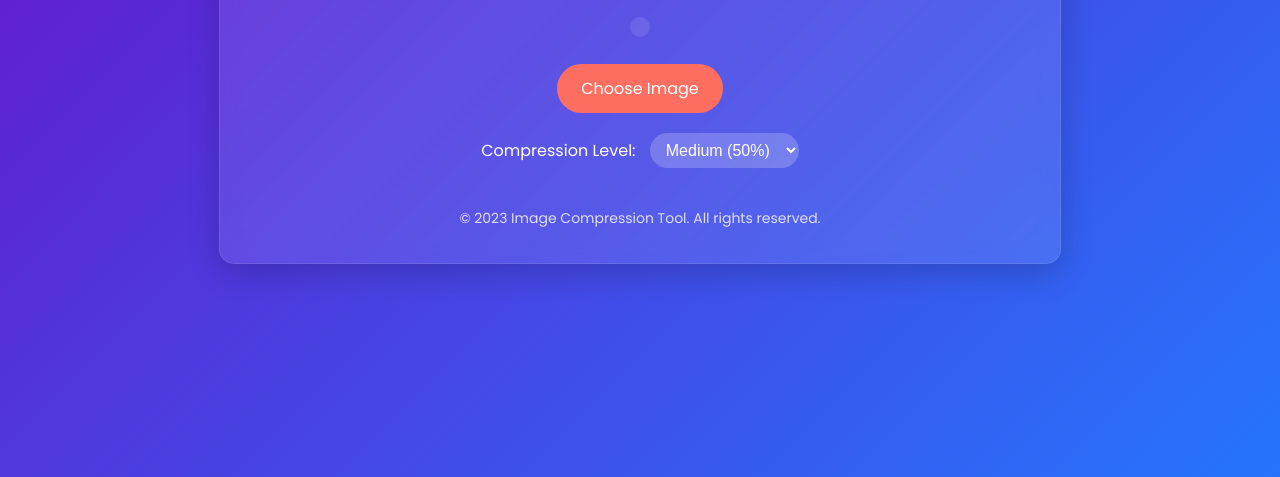
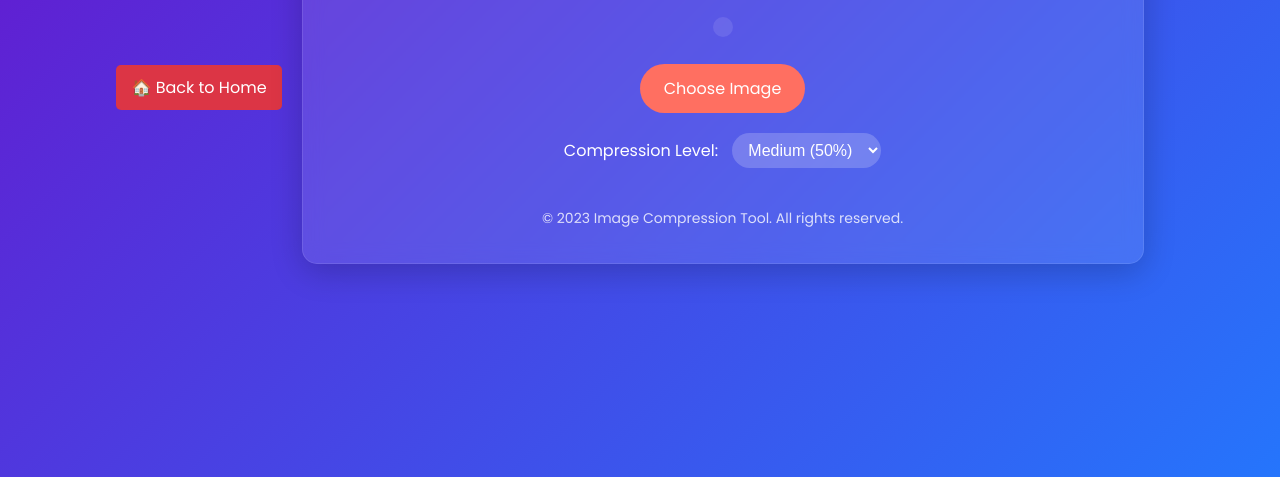
Before and after one commit to rflairweb/tool, a plain HTML site: page image-compressor.html in a window 1280 px wide. Shown: the part 323-800 px from the top of the page. Drawn offline with Linux system fonts and the light colour scheme.

Commit message:
Update image-compressor.html

```diff
--- a/image-compressor.html
+++ b/image-compressor.html
@@ -164,6 +164,13 @@
   <link href="https://fonts.googleapis.com/css2?family=Poppins:wght@400;500;600&display=swap" rel="stylesheet">
 </head>
 <body>
+
+<div style="margin-top: 20px; text-align: center;">
+    <a href="/too/index.html" class="btn" style="background: #dc3545; color: white; padding: 10px 15px; border-radius: 5px; text-decoration: none; display: inline-block;">
+        🏠 Back to Home
+    </a>
+</div>
+
   <div class="container">
     <h1>Image Compression Tool</h1>
     <div class="tool-container">
```
